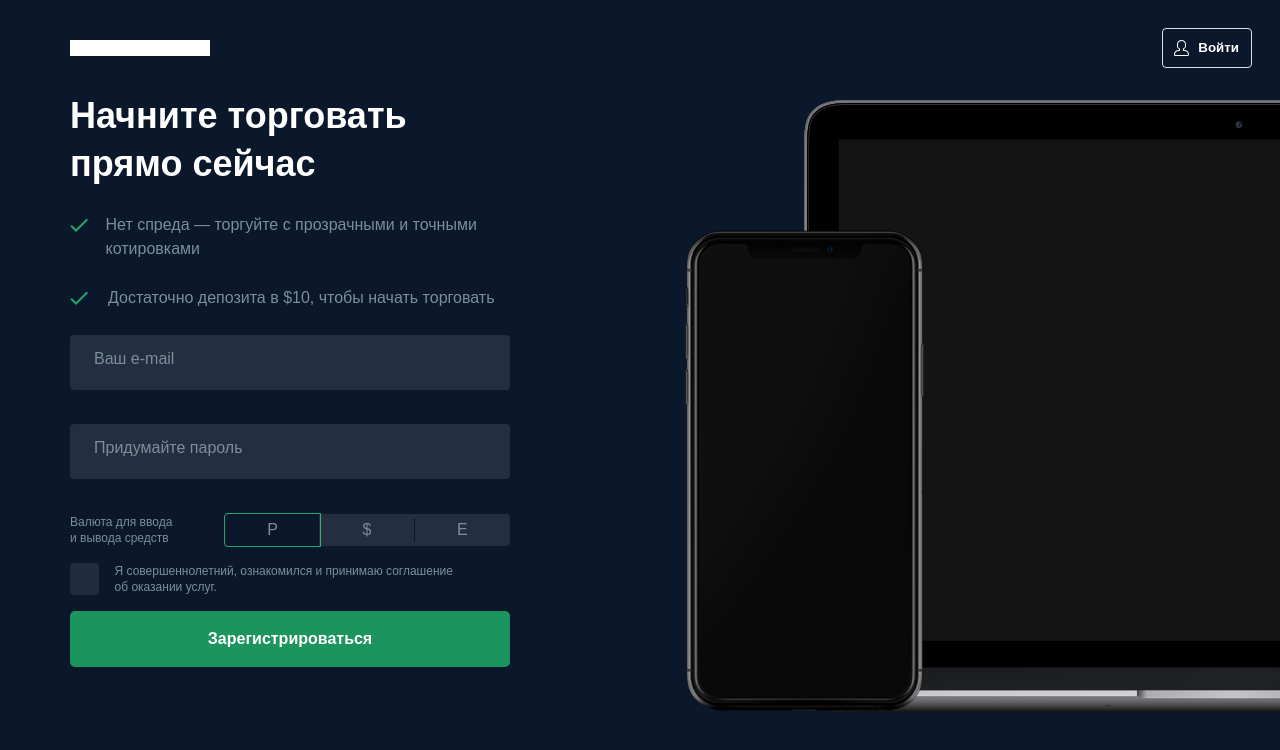
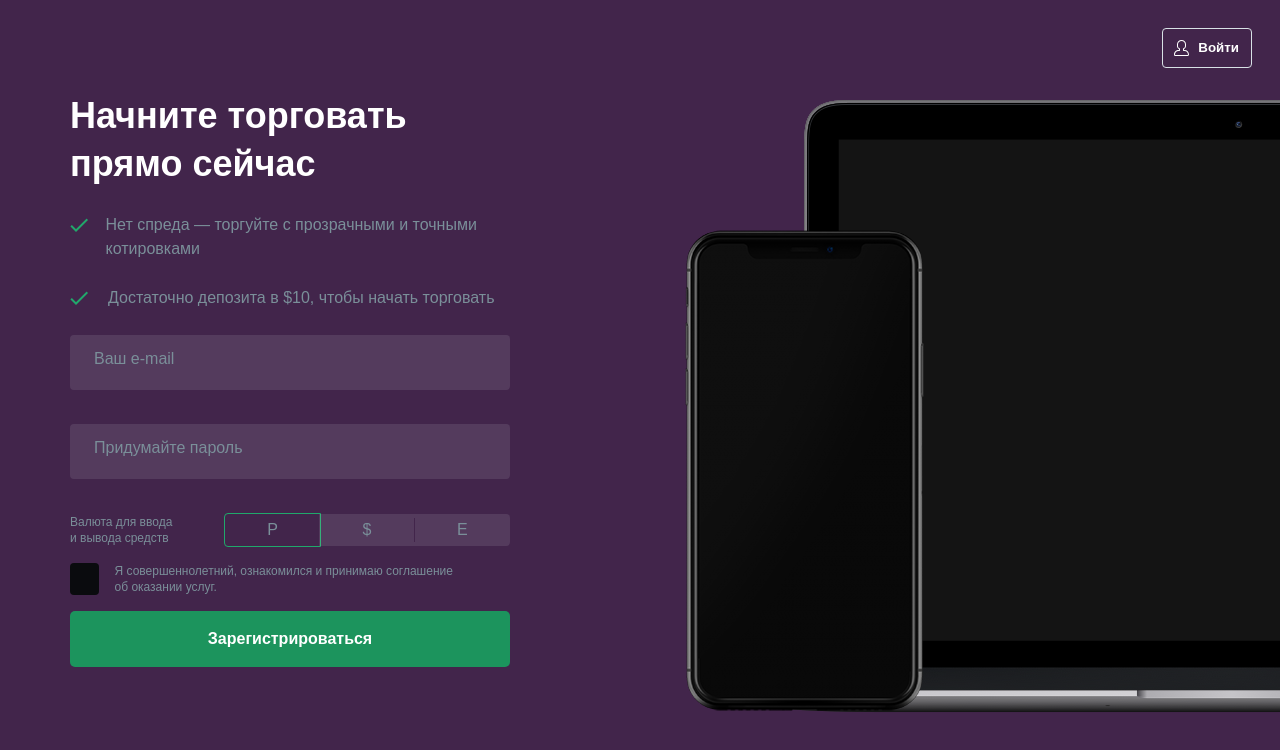
Before and after one commit to hornuglan/Dataduck-test-task, a React (Create React App) app: page / in a window 1280 px wide. Shown: the top 750 px of the page. Built offline with nearby package versions, Linux system fonts and the light colour scheme.

Commit message:
header styles and background color were modified

```diff
--- a/public/index.html
+++ b/public/index.html
@@ -3,7 +3,7 @@
 <head>
     <meta charset="utf-8" />
     <meta http-equiv="X-UA-Compatible" content="IE=edge">
-    <title>Dataduck Test Task</title>
+    <title>React Form</title>
     <meta name="viewport" content="width=device-width, initial-scale=1">
 </head>
 <body>
--- a/src/stylesheets/style.css
+++ b/src/stylesheets/style.css
@@ -289,11 +289,11 @@
   width: 1px;
   height: 24px;
   margin: auto;
-  background-color: #0b172a;
+  background-color: #42254b;
 }
 .currency__type input[type="radio"]:checked + span {
   border: 1px solid #20a86b;
-  background-color: #0b172a;
+  background-color: #42254b;
 }
 .currency__type input[type="radio"]:checked + span:after {
   content: none;
@@ -312,7 +312,7 @@
   width: 32px;
   height: 32px;
   border-radius: 4px;
-  background-color: #212d3e;
+  background-color: #0a0b0e;
 }
 .checkbox__input:checked + .checkbox__label::before {
   display: block;
@@ -338,28 +338,8 @@
   display: -webkit-box;
   display: flex;
   width: 100%;
-  -webkit-box-pack: justify;
-          justify-content: space-between;
-  -webkit-box-align: center;
-          align-items: center;
-}
-.header .line-wrapper {
-  width: 140px;
-  padding-left: 42px;
-}
-.header .line {
-  width: 100%;
-}
-.header .line__inner {
-  display: block;
-  width: 100%;
-  height: 16px;
-  background-color: #fff;
-}
-@media screen and (max-width: 768px) {
-  .header .line-wrapper {
-    padding-left: 0;
-  }
+  -webkit-box-pack: end;
+          justify-content: flex-end;
 }
 .signIn__button {
   display: -webkit-box;
@@ -377,7 +357,7 @@
   text-align: center;
   line-height: 40px;
   text-decoration: none;
-  background-color: #0b172a;
+  background-color: #42254b;
   color: #fff;
   cursor: pointer;
 }
@@ -395,7 +375,7 @@
   background-position: center;
 }
 body {
-  background-color: #0b172a;
+  background-color: #42254b;
   overflow-x: hidden;
   box-sizing: border-box;
   font-family: Arial;
--- a/src/stylesheets/stylus/_colours.styl
+++ b/src/stylesheets/stylus/_colours.styl
@@ -1,4 +1,4 @@
-bgcolor = #0b172a
+bgcolor = #42254b
 primary-text = #7A8F99
 secondary-text = #fff
 bgerror = #E15433
--- a/src/stylesheets/stylus/_form.styl
+++ b/src/stylesheets/stylus/_form.styl
@@ -134,7 +134,7 @@
   width: 32px
   height: 32px
   border-radius: 4px
-  background-color: #212d3e
+  background-color: #0a0b0e
 .checkbox__assignment
   // display: inline
 .checkbox__input:checked + .checkbox__label::before
--- a/src/stylesheets/stylus/_header.styl
+++ b/src/stylesheets/stylus/_header.styl
@@ -4,20 +4,4 @@
   &__wrapper
     display: flex
     width: 100%
-    justify-content: space-between
-    align-items: center
-  .line-wrapper
-    width: 140px
-    padding-left: 42px
-  .line
-    width: 100%
-    &__inner
-      display: block
-      width: 100%
-      height: 16px
-      background-color: secondary-text
-
-@media screen and (max-width: 768px)
-  .header
-    .line-wrapper
-      padding-left: 0
+    justify-content: flex-end
```
